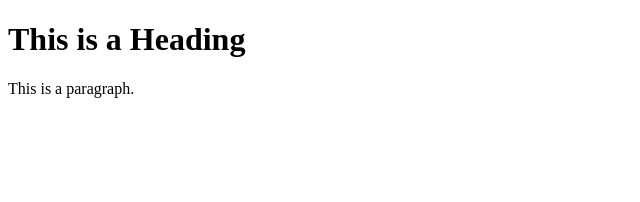
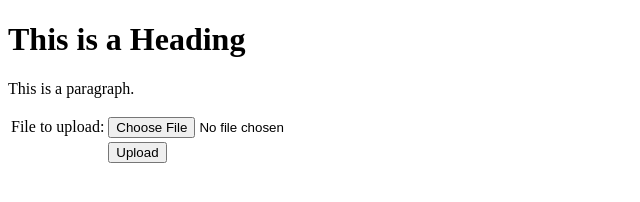
Before and after one commit to chau11ece/learning-git, a plain HTML site: page index.html in a window 1280 px wide. Shown: the whole page, without its empty margins (0-640 px from the left). Drawn offline with Linux system fonts and the light colour scheme.

Commit message:
Update index.html

```diff
--- a/index.html
+++ b/index.html
@@ -7,6 +7,14 @@
 
 <h1>This is a Heading</h1>
 <p>This is a paragraph.</p>
+<div>
+		<form method="POST" enctype="multipart/form-data" action="/">
+			<table>
+				<tr><td>File to upload:</td><td><input type="file" name="file" /></td></tr>
+				<tr><td></td><td><input type="submit" value="Upload" /></td></tr>
+			</table>
+		</form>
+</div>
 
 </body>
 </html>
```
